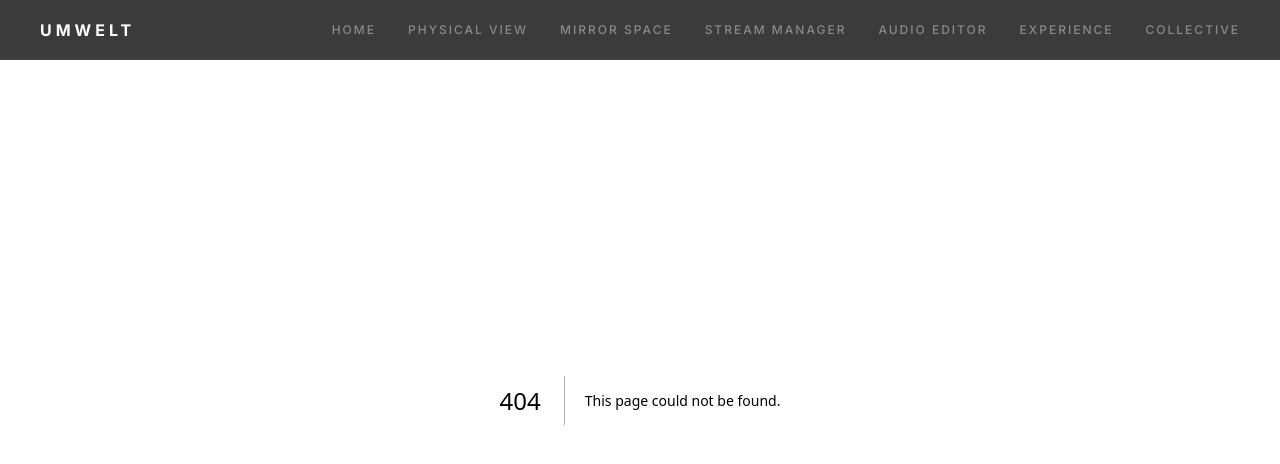
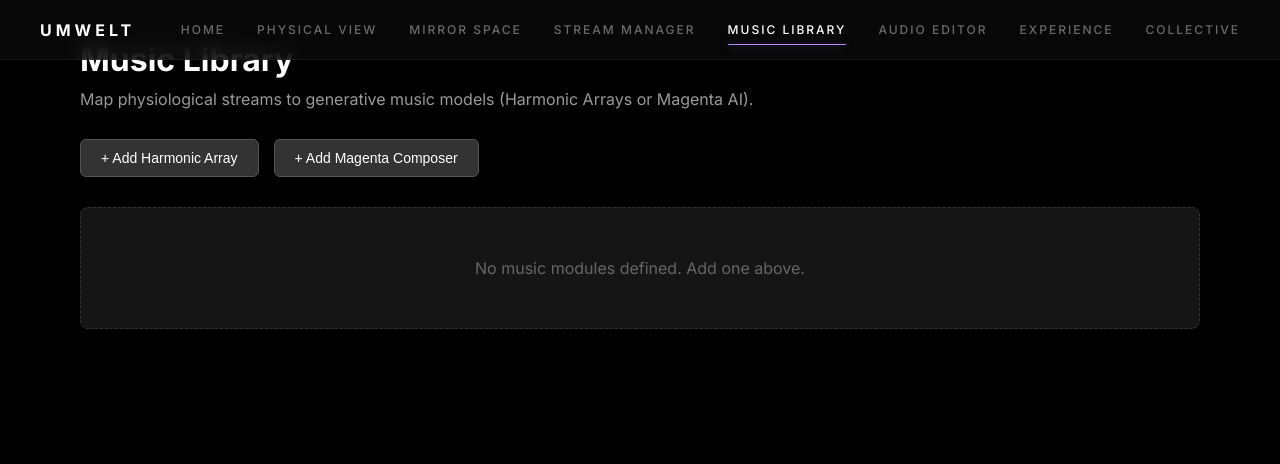
Before and after one commit to Purpleshifted/umwelt, a Next.js app: page /music in a window 1280 px wide. Before the commit this address had no page. Shown: the top 464 px of the page. Built offline with nearby package versions, Linux system fonts and the light colour scheme.

Commit message:
Add Music Library page, update NavBar, fix NoiseCraft connection & duplicate bugs

```diff
--- /dev/null
+++ b/src/app/music/page.module.css
@@ -0,0 +1,149 @@
+.container {
+  padding: 40px;
+  max-width: 1200px;
+  margin: 0 auto;
+  color: #e0e0e0;
+}
+
+.header {
+  margin-bottom: 30px;
+}
+
+.header h1 {
+  font-size: 32px;
+  margin: 0 0 10px 0;
+  color: #fff;
+}
+
+.header p {
+  color: #999;
+  font-size: 16px;
+}
+
+.toolbar {
+  display: flex;
+  gap: 15px;
+  margin-bottom: 30px;
+}
+
+.btn {
+  background: #333;
+  color: #fff;
+  border: 1px solid #555;
+  padding: 10px 20px;
+  border-radius: 6px;
+  cursor: pointer;
+  font-size: 14px;
+  transition: all 0.2s;
+}
+
+.btn:hover {
+  background: #444;
+  border-color: #666;
+}
+
+.grid {
+  display: grid;
+  grid-template-columns: repeat(auto-fill, minmax(350px, 1fr));
+  gap: 20px;
+}
+
+.empty {
+  grid-column: 1 / -1;
+  text-align: center;
+  padding: 50px;
+  background: #151515;
+  border: 1px dashed #333;
+  border-radius: 8px;
+  color: #666;
+}
+
+.moduleCard {
+  background: #1a1a1a;
+  border: 1px solid #333;
+  border-radius: 8px;
+  padding: 20px;
+}
+
+.cardHeader {
+  display: flex;
+  justify-content: space-between;
+  align-items: center;
+  margin-bottom: 20px;
+  padding-bottom: 15px;
+  border-bottom: 1px solid #333;
+}
+
+.cardHeader h3 {
+  margin: 0;
+  font-size: 18px;
+  color: #fff;
+}
+
+.deleteBtn {
+  background: transparent;
+  border: none;
+  color: #999;
+  font-size: 24px;
+  cursor: pointer;
+  padding: 0 5px;
+}
+
+.deleteBtn:hover {
+  color: #ff4444;
+}
+
+.field {
+  margin-bottom: 15px;
+}
+
+.field label {
+  display: block;
+  font-size: 12px;
+  color: #999;
+  margin-bottom: 6px;
+  text-transform: uppercase;
+}
+
+.field select, .field input[type="text"] {
+  width: 100%;
+  background: #0f0f0f;
+  border: 1px solid #333;
+  color: #fff;
+  padding: 8px 12px;
+  border-radius: 4px;
+  font-size: 14px;
+}
+
+.configArea {
+  background: #111;
+  padding: 15px;
+  border-radius: 6px;
+  margin-top: 20px;
+}
+
+.outputs {
+  margin-top: 20px;
+  padding-top: 15px;
+  border-top: 1px dashed #333;
+}
+
+.outputs p {
+  margin: 0 0 10px 0;
+  font-size: 13px;
+  color: #999;
+}
+
+.outputs ul {
+  margin: 0;
+  padding-left: 20px;
+  color: #ccc;
+  font-size: 13px;
+}
+
+.outputs code {
+  background: #222;
+  padding: 2px 4px;
+  border-radius: 3px;
+  color: #4CAF50;
+}
--- /dev/null
+++ b/src/app/music/page.tsx
@@ -0,0 +1,128 @@
+import styles from './page.module.css';
+import { useMusicStore, MusicModuleType } from '@/store/musicStore';
+import { useAudioMapStore } from '@/store/audioMapStore';
+import { useState } from 'react';
+
+export default function MusicLibraryPage() {
+  const { modules, addModule, updateModule, removeModule } = useMusicStore();
+  const { virtualStreams } = useAudioMapStore();
+
+  const handleAddModule = (type: MusicModuleType) => {
+    addModule({
+      id: `music_mod_${Date.now()}`,
+      name: type === 'magenta_ai' ? 'Magenta Composer' : 'Harmonic Array',
+      type,
+      inputStreamId: null,
+      harmonicConfig: type === 'harmonic_array' ? {
+        scaleType: 'dorian',
+        rootNote: 60,
+        octaveRange: 2
+      } : undefined,
+      magentaConfig: type === 'magenta_ai' ? {
+        temperatureMin: 0.1,
+        temperatureMax: 1.5,
+        density: 0.8
+      } : undefined
+    });
+  };
+
+  return (
+    <div className={styles.container}>
+      <header className={styles.header}>
+        <h1>Music Library</h1>
+        <p>Map physiological streams to generative music models (Harmonic Arrays or Magenta AI).</p>
+      </header>
+
+      <div className={styles.toolbar}>
+        <button className={styles.btn} onClick={() => handleAddModule('harmonic_array')}>
+          + Add Harmonic Array
+        </button>
+        <button className={styles.btn} onClick={() => handleAddModule('magenta_ai')}>
+          + Add Magenta Composer
+        </button>
+      </div>
+
+      <div className={styles.grid}>
+        {modules.length === 0 ? (
+          <div className={styles.empty}>No music modules defined. Add one above.</div>
+        ) : (
+          modules.map(mod => (
+            <div key={mod.id} className={styles.moduleCard}>
+              <div className={styles.cardHeader}>
+                <h3>{mod.name}</h3>
+                <button className={styles.deleteBtn} onClick={() => removeModule(mod.id)}>×</button>
+              </div>
+
+              <div className={styles.field}>
+                <label>Driving Stream (Concentration / Excitement)</label>
+                <select
+                  value={mod.inputStreamId || ''}
+                  onChange={(e) => updateModule(mod.id, { inputStreamId: e.target.value || null })}
+                >
+                  <option value="">-- Select Stream --</option>
+                  {virtualStreams.map(vs => (
+                    <option key={vs.id} value={vs.id}>{vs.name}</option>
+                  ))}
+                </select>
+              </div>
+
+              {mod.type === 'harmonic_array' && mod.harmonicConfig && (
+                <div className={styles.configArea}>
+                  <div className={styles.field}>
+                    <label>Scale Type</label>
+                    <select
+                      value={mod.harmonicConfig.scaleType}
+                      onChange={(e) => updateModule(mod.id, {
+                        harmonicConfig: { ...mod.harmonicConfig!, scaleType: e.target.value as any }
+                      })}
+                    >
+                      <option value="major">Major</option>
+                      <option value="minor">Minor</option>
+                      <option value="dorian">Dorian</option>
+                      <option value="altered">Altered</option>
+                    </select>
+                  </div>
+                  <div className={styles.field}>
+                    <label>Octave Range</label>
+                    <input
+                      type="range" min="1" max="4"
+                      value={mod.harmonicConfig.octaveRange}
+                      onChange={(e) => updateModule(mod.id, {
+                        harmonicConfig: { ...mod.harmonicConfig!, octaveRange: parseInt(e.target.value) }
+                      })}
+                    />
+                    <span>{mod.harmonicConfig.octaveRange}</span>
+                  </div>
+                </div>
+              )}
+
+              {mod.type === 'magenta_ai' && mod.magentaConfig && (
+                <div className={styles.configArea}>
+                  <div className={styles.field}>
+                    <label>Max Temperature (Tension)</label>
+                    <input
+                      type="range" min="0.5" max="2.0" step="0.1"
+                      value={mod.magentaConfig.temperatureMax}
+                      onChange={(e) => updateModule(mod.id, {
+                        magentaConfig: { ...mod.magentaConfig!, temperatureMax: parseFloat(e.target.value) }
+                      })}
+                    />
+                    <span>{mod.magentaConfig.temperatureMax}</span>
+                  </div>
+                </div>
+              )}
+
+              <div className={styles.outputs}>
+                <p><strong>Outputs Available for Audio Engine:</strong></p>
+                <ul>
+                  <li><code>{mod.id}_pitch</code> (Freq Hz)</li>
+                  <li><code>{mod.id}_gate</code> (0 or 1)</li>
+                </ul>
+              </div>
+            </div>
+          ))
+        )}
+      </div>
+    </div>
+  );
+}
--- a/src/components/layout/NavBar.tsx
+++ b/src/components/layout/NavBar.tsx
@@ -49,6 +49,7 @@ export default function NavBar() {
     { href: '/physical', label: 'PHYSICAL VIEW' },
     { href: '/mirror', label: 'MIRROR SPACE' },
     { href: '/streams', label: 'STREAM MANAGER' },
+    { href: '/music', label: 'MUSIC LIBRARY' },
     { href: '/audio', label: 'AUDIO EDITOR' },
     { href: '/experience', label: 'EXPERIENCE' },
     { href: '/collective', label: 'COLLECTIVE' },
--- /dev/null
+++ b/src/store/musicStore.ts
@@ -0,0 +1,55 @@
+import { create } from 'zustand';
+import { persist } from 'zustand/middleware';
+
+export type MusicModuleType = 'harmonic_array' | 'magenta_ai';
+
+export interface HarmonicArrayConfig {
+  scaleType: 'major' | 'minor' | 'dorian' | 'altered';
+  rootNote: number; // MIDI note number, e.g. 60 for C4
+  octaveRange: number;
+}
+
+export interface MagentaConfig {
+  temperatureMin: number;
+  temperatureMax: number;
+  density: number; // 0 to 1
+}
+
+export interface MusicModule {
+  id: string;
+  name: string;
+  type: MusicModuleType;
+  inputStreamId: string | null; // ID of the VirtualStream driving this module (e.g. Engagement)
+  harmonicConfig?: HarmonicArrayConfig;
+  magentaConfig?: MagentaConfig;
+}
+
+interface MusicState {
+  modules: MusicModule[];
+  addModule: (module: MusicModule) => void;
+  updateModule: (id: string, updates: Partial<MusicModule>) => void;
+  removeModule: (id: string) => void;
+}
+
+export const useMusicStore = create<MusicState>()(
+  persist(
+    (set) => ({
+      modules: [],
+      addModule: (module) =>
+        set((state) => ({ modules: [...state.modules, module] })),
+      updateModule: (id, updates) =>
+        set((state) => ({
+          modules: state.modules.map((m) =>
+            m.id === id ? { ...m, ...updates } : m
+          ),
+        })),
+      removeModule: (id) =>
+        set((state) => ({
+          modules: state.modules.filter((m) => m.id !== id),
+        })),
+    }),
+    {
+      name: 'umwelt-music-storage',
+    }
+  )
+);
```
